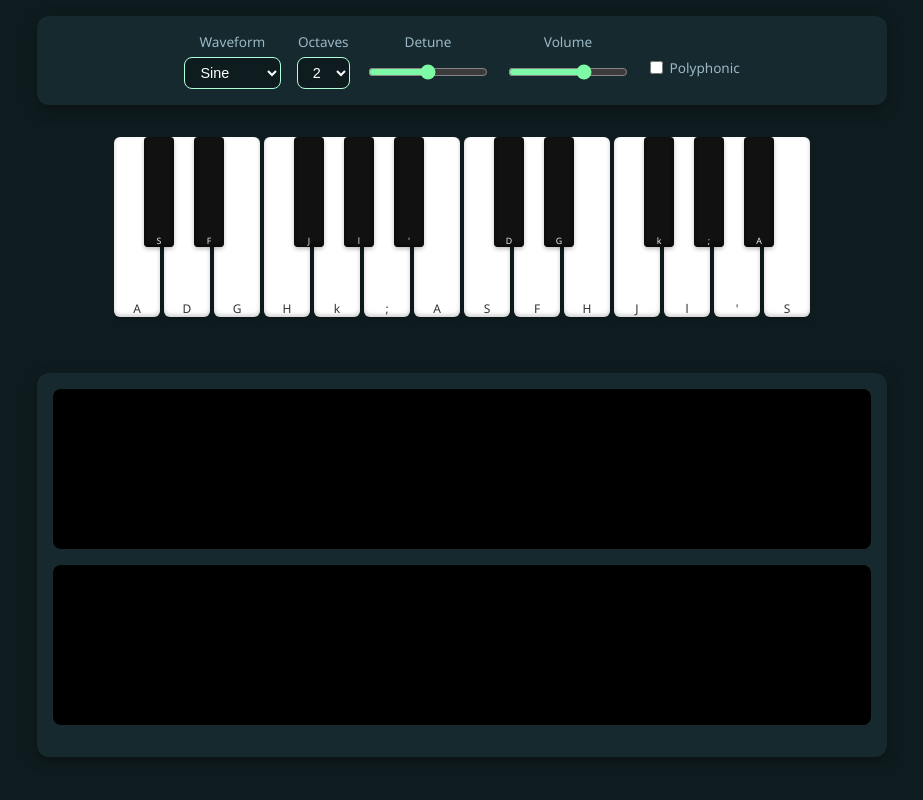
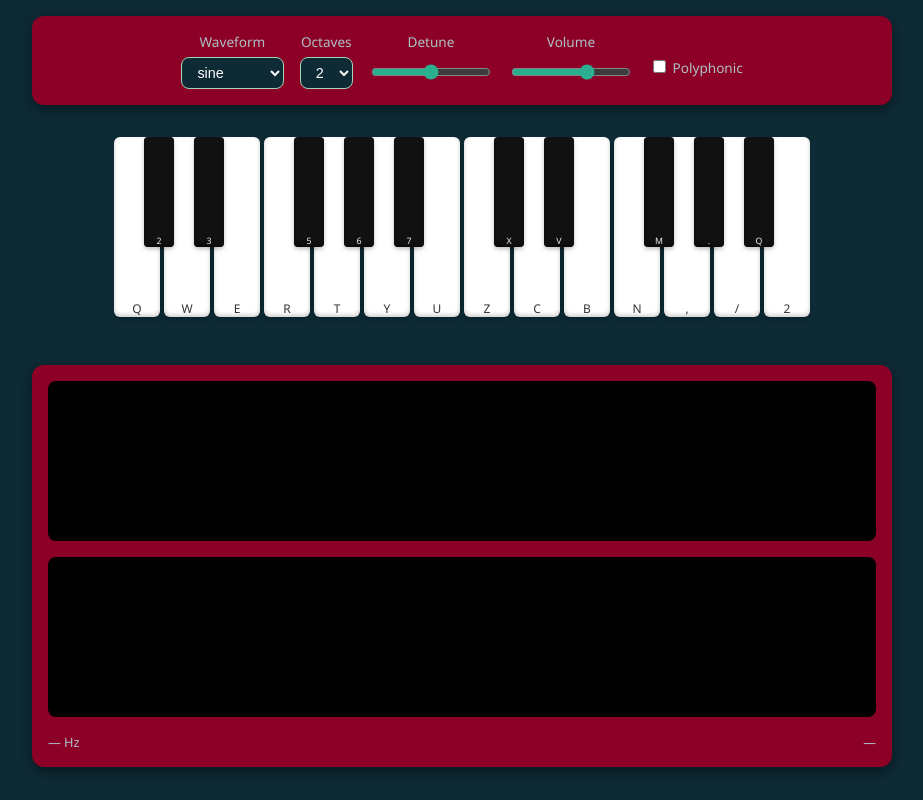
Before and after one commit to LeoBarassi/physics, a website: page keyboard-player.html in a window 1280 px wide. Shown: the whole page, without its empty margins (178-1101 px from the left). Drawn offline with Linux system fonts and the light colour scheme.

Commit message:
Update keyboard-player.html

```diff
--- a/keyboard-player.html
+++ b/keyboard-player.html
@@ -3,335 +3,144 @@
   <head>
     <meta charset="UTF-8" />
     <meta name="viewport" content="width=device-width,initial-scale=1" />
-    <title>Physics of Harmony · Interactive Keyboard</title>
+    <title>Physics of Harmony · Interactive Keyboard</title>
 
-    <!-- ---------------- CSS ---------------- -->
+    <!-- ‑‑‑ Colour Palette ‑‑‑ -->
     <style>
       :root {
-        --primary: #7EF9A6;
-        --accent:  #B1FFDA;
-        --highlight:#F7D774;
-        --warn:    #F76060;
-        --deep:    #14342B;
-        --bg:      #0F1C1F;
-        --panel:   #15292E;
+        --primary:   #2BAF90; /* green line */
+        --bg:        #0D2A35; /* page background */
+        --highlight: #F1A512; /* yellow bars */
+        --warn:      #DD4111; /* red harmonics */
+        --deep:      #8C0027; /* panel */
+        --accent:    #A1D4B1; /* input borders */
         --text-light:#FFFFFF;
-        --text-muted:#9BB8C6;
+        --text-muted:#B0BEC5;
       }
-
-      * { box-sizing: border-box; }
-      body {
-        margin: 0;
-        font-family: "Segoe UI", system-ui, sans-serif;
-        background: var(--bg);
-        color: var(--text-light);
-        display: flex;
-        flex-direction: column;
-        align-items: center;
-        padding: 1rem;
-        min-height: 100vh;
+      *{box-sizing:border-box;}
+      body{
+        margin:0;
+        font-family:"Segoe UI",system-ui,sans-serif;
+        background:var(--bg);
+        color:var(--text-light);
+        display:flex;flex-direction:column;align-items:center;
+        padding:1rem;min-height:100vh;
       }
-
-      #controls {
-        display: flex;
-        flex-wrap: wrap;
-        justify-content: center;
-        gap: 1rem;
-        background: var(--panel);
-        padding: 1rem 1.5rem;
-        border-radius: 12px;
-        box-shadow: 0 4px 14px rgba(0,0,0,.35);
-        max-width: 850px;
-        width: 100%;
-        margin-bottom: 2rem;
-      }
-
-      .control {
-        display: flex;
-        flex-direction: column;
-        align-items: center;
-        font-size: 0.85rem;
-        color: var(--text-muted);
-      }
-
-      .control input,
-      .control select {
-        background: var(--bg);
-        color: var(--text-light);
-        border: 1px solid var(--accent);
-        border-radius: 8px;
-        padding: 0.35rem 0.7rem;
-        font-size: 0.9rem;
-        margin-top: 0.4rem;
-      }
-
-      .control input[type="range"] {
-        width: 120px;
-        accent-color: var(--primary);
-      }
-
-      #keyboard {
-        display: flex;
-        flex-wrap: nowrap;
-        gap: 0.25rem;
-        user-select: none;
-        overflow-x: auto;
-        padding-bottom: 1rem;
-      }
-
-      .white-key {
-        position: relative;
-        width: 46px;
-        height: 180px;
-        background: var(--text-light);
-        border-radius: 6px;
-        box-shadow: inset 0 -2px 4px rgba(0,0,0,.2), 0 2px 4px rgba(0,0,0,.25);
-        display: flex;
-        justify-content: center;
-        align-items: flex-end;
-        font-size: 0.75rem;
-        color: #333;
-      }
-
-      .black-key {
-        position: absolute;
-        left: 30px;
-        top: 0;
-        width: 30px;
-        height: 110px;
-        background: #111;
-        border-radius: 4px;
-        z-index: 2;
-        box-shadow: inset 0 -2px 4px rgba(0,0,0,.5), 0 2px 4px rgba(0,0,0,.25);
-        color: #eee;
-        display: flex;
-        justify-content: center;
-        align-items: flex-end;
-        font-size: 0.55rem;
-      }
-
-      .key-active {
-        background: var(--highlight) !important;
-        color: var(--bg) !important;
-      }
-
-      #vis-wrapper {
-        margin-top: 2.5rem;
-        width: 100%;
-        max-width: 850px;
-        background: var(--panel);
-        padding: 1rem;
-        border-radius: 12px;
-        box-shadow: 0 4px 14px rgba(0,0,0,.4);
-      }
-
-      canvas {
-        width: 100%;
-        height: 160px;
-        background: #000;
-        border-radius: 8px;
-        display: block;
-        margin-bottom: 1rem;
-      }
-
-      @media(max-width:600px){
-        .white-key { width:34px; height:150px; }
-        .black-key { width:22px; left:22px; height:90px; }
-      }
+      /* ========= CONTROLS ========= */
+      #controls{display:flex;flex-wrap:wrap;gap:1rem;justify-content:center;background:var(--deep);padding:1rem 1.5rem;border-radius:12px;box-shadow:0 4px 12px rgba(0,0,0,.4);max-width:860px;width:100%;margin-bottom:2rem}
+      .control{display:flex;flex-direction:column;align-items:center;font-size:.85rem;color:var(--text-muted)}
+      .control input,.control select{background:var(--bg);color:var(--text-light);border:1px solid var(--accent);border-radius:8px;padding:.4rem .7rem;font-size:.9rem;margin-top:.35rem}
+      .control input[type=range]{width:120px;accent-color:var(--primary)}
+      /* ========= KEYBOARD ========= */
+      #keyboard{display:flex;gap:.25rem;overflow-x:auto;user-select:none;padding-bottom:1rem}
+      .white-key{position:relative;width:46px;height:180px;background:#fff;border-radius:6px;box-shadow:inset 0 -2px 4px rgba(0,0,0,.2),0 2px 4px rgba(0,0,0,.25);display:flex;justify-content:center;align-items:flex-end;font-size:.75rem;color:#333}
+      .black-key{position:absolute;left:30px;top:0;width:30px;height:110px;background:#111;border-radius:4px;z-index:2;box-shadow:inset 0 -2px 4px rgba(0,0,0,.5),0 2px 4px rgba(0,0,0,.25);color:#eee;display:flex;justify-content:center;align-items:flex-end;font-size:.55rem}
+      .key-active{background:var(--highlight)!important;color:var(--bg)!important}
+      /* ========= VISUALISER ========= */
+      #vis-wrapper{margin-top:2rem;width:100%;max-width:860px;background:var(--deep);padding:1rem;border-radius:12px;box-shadow:0 4px 12px rgba(0,0,0,.45)}
+      canvas{width:100%;height:160px;background:#000;border-radius:8px;display:block;margin-bottom:1rem}
+      #info{display:flex;justify-content:space-between;font-size:.8rem;color:var(--text-muted)}
+      @media(max-width:620px){.white-key{width:34px;height:150px}.black-key{width:22px;left:22px;height:90px}}
     </style>
   </head>
-
   <body>
-    <!-- -------------- Controls -------------- -->
+    <!-- ========= CONTROLS ========= -->
     <div id="controls">
-      <div class="control">
-        Waveform
-        <select id="waveform">
-          <option value="sine" selected>Sine</option>
-          <option value="square">Square</option>
-          <option value="sawtooth">Saw</option>
-          <option value="triangle">Triangle</option>
-        </select>
-      </div>
-
-      <div class="control">
-        Octaves
-        <select id="octaveSpan">
-          <option value="1">1</option>
-          <option value="2" selected>2</option>
-          <option value="3">3</option>
-        </select>
-      </div>
-
-      <div class="control">
-        Detune
-        <input type="range" id="freqOffset" min="-200" max="200" step="1" value="0" />
-      </div>
-
-      <div class="control">
-        Volume
-        <input type="range" id="masterVol" min="0" max="100" value="70" />
-      </div>
-
-      <div class="control">
-        <label style="margin-top: 1.4rem;">
-          <input type="checkbox" id="polyToggle" /> Polyphonic
-        </label>
-      </div>
+      <div class="control">Waveform<select id="waveform"><option>sine</option><option>square</option><option>sawtooth</option><option>triangle</option></select></div>
+      <div class="control">Octaves<select id="octaveSpan"><option>1</option><option selected>2</option><option>3</option></select></div>
+      <div class="control">Detune<input type="range" id="detune" min="-200" max="200" value="0"></div>
+      <div class="control">Volume<input type="range" id="volume" min="0" max="100" value="70"></div>
+      <div class="control" style="margin-top:1.4rem"><label><input type="checkbox" id="poly"> Polyphonic</label></div>
     </div>
 
-    <!-- -------------- Keyboard -------------- -->
+    <!-- ========= KEYBOARD ========= -->
     <div id="keyboard"></div>
 
-    <!-- -------------- Visualiser -------------- -->
+    <!-- ========= VISUALISER ========= -->
     <section id="vis-wrapper">
-      <canvas id="waveCanvas"></canvas>
+      <canvas id="oscCanvas"></canvas>
       <canvas id="fftCanvas"></canvas>
+      <div id="info"><span id="freqTxt">— Hz</span><span id="noteTxt">—</span></div>
     </section>
 
-    <!-- JavaScript remains mostly unchanged; base sound removed from init -->
     <script>
-      const AC = window.AudioContext || window.webkitAudioContext;
-      const audioCtx = new AC();
-      const masterGain = audioCtx.createGain();
-      masterGain.connect(audioCtx.destination);
-      masterGain.gain.value = 0.7;
+      /* ------- AUDIO SETUP ------- */
+      const AC = window.AudioContext||window.webkitAudioContext;
+      const ctx = new AC();
+      const master = ctx.createGain();
+      master.gain.value=.7;master.connect(ctx.destination);
+      const analyser = ctx.createAnalyser();analyser.fftSize=2048;master.connect(analyser);
 
-      const analyser = audioCtx.createAnalyser();
-      analyser.fftSize = 2048;
-      masterGain.connect(analyser);
+      /* ------- DOM LINKS ------- */
+      const kbEl  = document.getElementById('keyboard');
+      const waveSel=document.getElementById('waveform');
+      const octSel=document.getElementById('octaveSpan');
+      const detune=document.getElementById('detune');
+      const vol=document.getElementById('volume');
+      const poly=document.getElementById('poly');
+      const freqTxt=document.getElementById('freqTxt');
+      const noteTxt=document.getElementById('noteTxt');
 
-      const waveformSel = document.getElementById("waveform");
-      const octaveSel = document.getElementById("octaveSpan");
-      const offsetSlider = document.getElementById("freqOffset");
-      const volSlider = document.getElementById("masterVol");
-      const polyToggle = document.getElementById("polyToggle");
-      const keyboardEl = document.getElementById("keyboard");
+      /* ------- KEY MAPPING (2 oct row) ------- */
+      const physKeys="Q2W3ER5T6Y7U ZXCVBNM,./".replace(/\s/g,'').split(''); // 24 unique
+      const baseNotes=["C","C#","D","D#","E","F","F#","G","G#","A","A#","B"];
+      const map={}; // physical key -> frequency
+      let oscillators={}; let currentFund=null;
 
-      const baseNotes = ["C","C#","D","D#","E","F","F#","G","G#","A","A#","B"];
-      const keyMap = {};
-      let oscillators = {};
-
-      function buildKeyboard(octaves = 2) {
-        keyboardEl.innerHTML = "";
-        const startOct = 4;
-        const labelKeys = "ASDFGHJkl;'".split("");
-        for(let o = 0; o < octaves; o++) {
-          baseNotes.forEach((note, n) => {
-            const midi = 12 * (startOct + o) + n;
-            const freq = 440 * Math.pow(2, (midi - 69) / 12);
-            const label = labelKeys[(o*12 + n)%labelKeys.length];
-            keyMap[label.toUpperCase()] = freq;
-            if (!note.includes("#")) {
-              const white = document.createElement("div");
-              white.className = "white-key key";
-              white.dataset.freq = freq;
-              white.innerHTML = `<span>${label}</span>`;
-              keyboardEl.appendChild(white);
-              if (n+1 < baseNotes.length && baseNotes[n+1].includes("#")) {
-                const black = document.createElement("div");
-                black.className = "black-key key";
-                black.dataset.freq = freq * Math.pow(2, 1/12);
-                black.innerHTML = `<span>${labelKeys[(o*12+n+1)%labelKeys.length]}</span>`;
-                white.appendChild(black);
+      function buildKeyboard(oct=2){kbEl.innerHTML='';Object.keys(map).forEach(k=>delete map[k]);
+        const startOct=4;let p=0;
+        for(let o=0;o<oct;o++){
+          baseNotes.forEach((note,i)=>{
+            const midi=12*(startOct+o)+i;const f=440*Math.pow(2,(midi-69)/12);
+            const phys=physKeys[p%physKeys.length];map[phys.toUpperCase()]=f;
+            if(!note.includes('#')){
+              const w=document.createElement('div');w.className='white-key key';w.dataset.freq=f;w.innerHTML=`<span>${phys}</span>`;kbEl.appendChild(w);
+              if(i+1<12&&baseNotes[i+1].includes('#')){
+                const b=document.createElement('div');b.className='black-key key';b.dataset.freq=f*Math.pow(2,1/12);b.innerHTML=`<span>${physKeys[(p+1)%physKeys.length]}</span>`;w.appendChild(b);
               }
             }
+            p++;
           });
         }
       }
+      buildKeyboard(2);
+      octSel.onchange=()=>buildKeyboard(parseInt(octSel.value));
 
-      buildKeyboard(2);
-      octaveSel.addEventListener("change", () => buildKeyboard(parseInt(octaveSel.value, 10)));
+      /* ------- UTIL ------- */
+      function play(freq,el){if(!poly.checked){stopAll();}
+        const osc=ctx.createOscillator();osc.type=waveSel.value;osc.frequency.value=freq+Number(detune.value);
+        osc.connect(master);osc.start();osc.onended=()=>el.classList.remove('key-active');
+        oscillators[freq]=osc;el.classList.add('key-active');currentFund=freq;freqTxt.textContent=freq.toFixed(1)+' Hz';noteTxt.textContent=noteFromFreq(freq);
+      }
+      function stop(freq){if(oscillators[freq]){oscillators[freq].stop();delete oscillators[freq];}}
+      function stopAll(){Object.values(oscillators).forEach(o=>o.stop());oscillators={};document.querySelectorAll('.key-active').forEach(k=>k.classList.remove('key-active'));currentFund=null;}
+      function noteFromFreq(f){const n=Math.round(12*Math.log2(f/440))+69;return baseNotes[n%12]+Math.floor(n/12-1);} // crude
 
-      function createOsc(freq) {
-        const osc = audioCtx.createOscillator();
-        osc.type = waveformSel.value;
-        osc.frequency.setValueAtTime(freq + Number(offsetSlider.value), audioCtx.currentTime);
-        osc.connect(masterGain);
-        osc.start();
-        return osc;
-      }
+      /* ------- POINTER EVENTS ------- */
+      kbEl.addEventListener('mousedown',e=>{if(e.target.classList.contains('key'))play(+e.target.dataset.freq,e.target);});
+      window.addEventListener('mouseup',()=>{if(!poly.checked)stopAll();});
+      /* ------- KEYBOARD EVENTS ------- */
+      document.addEventListener('keydown',e=>{const f=map[e.key.toUpperCase()];if(f&&!e.repeat){const el=[...document.querySelectorAll('.key')].find(k=>+k.dataset.freq===f);play(f,el);}});
+      document.addEventListener('keyup',e=>{const f=map[e.key.toUpperCase()];if(f&&!poly.checked)stop(f);});
 
-      function noteOn(freq, keyEl) {
-        if (!polyToggle.checked) {
-          Object.values(oscillators).forEach(o => o.stop());
-          oscillators = {};
-          document.querySelectorAll(".key-active").forEach(k => k.classList.remove("key-active"));
-        }
-        const osc = createOsc(freq);
-        keyEl.classList.add("key-active");
-        osc.onended = () => keyEl.classList.remove("key-active");
-        oscillators[freq] = osc;
-      }
+      /* ------- CONTROL BINDINGS ------- */
+      vol.oninput=()=>master.gain.value=vol.value/100;waveSel.onchange=()=>Object.values(oscillators).forEach(o=>o.type=waveSel.value);
 
-      function noteOff(freq) {
-        if (oscillators[freq]) {
-          oscillators[freq].stop();
-          delete oscillators[freq];
-        }
-      }
+      /* ------- VISUALISERS ------- */
+      const oscCtx=document.getElementById('oscCanvas').getContext('2d');
+      const fftCtx=document.getElementById('fftCanvas').getContext('2d');
 
-      keyboardEl.addEventListener("mousedown", e => {
-        if (e.target.classList.contains("key")) {
-          const freq = Number(e.target.dataset.freq);
-          noteOn(freq, e.target);
-        }
-      });
-      window.addEventListener("mouseup", () => {
-        if (!polyToggle.checked) {
-          Object.values(oscillators).forEach(o => o.stop());
-          oscillators = {};
-          document.querySelectorAll(".key-active").forEach(k => k.classList.remove("key-active"));
-        }
-      });
+      function draw(){requestAnimationFrame(draw);
+        const timeData=new Uint8Array(analyser.fftSize);analyser.getByteTimeDomainData(timeData);
+        oscCtx.clearRect(0,0,oscCtx.canvas.width,oscCtx.canvas.height);
+        oscCtx.beginPath();for(let i=0;i<timeData.length;i++){const x=i/timeData.length*oscCtx.canvas.width;const y=timeData[i]/255*oscCtx.canvas.height;i?oscCtx.lineTo(x,y):oscCtx.moveTo(x,y);}oscCtx.strokeStyle='var(--primary)';oscCtx.lineWidth=1.5;oscCtx.stroke();
 
-      document.addEventListener("keydown", e => {
-        const freq = keyMap[e.key.toUpperCase()];
-        if (freq && !e.repeat) {
-          const keyEl = [...document.querySelectorAll(".key")].find(k => Number(k.dataset.freq) === freq);
-          if (keyEl) noteOn(freq, keyEl);
-        }
-      });
-      document.addEventListener("keyup", e => {
-        const freq = keyMap[e.key.toUpperCase()];
-        if (freq) noteOff(freq);
-      });
-
-      volSlider.addEventListener("input", () => {
-        masterGain.gain.value = volSlider.value / 100;
-      });
-
-      waveformSel.addEventListener("change", () => {
-        Object.values(oscillators).forEach(o => o.type = waveformSel.value);
-      });
-
-      const waveCtx = document.getElementById("waveCanvas").getContext("2d");
-      const fftCtx = document.getElementById("fftCanvas").getContext("2d");
-
-      function draw() {
-        requestAnimationFrame(draw);
-        const timeData = new Uint8Array(analyser.fftSize);
-        analyser.getByteTimeDomainData(timeData);
-        waveCtx.clearRect(0,0,waveCtx.canvas.width,waveCtx.canvas.height);
-        waveCtx.beginPath();
-        for (let i = 0; i < timeData.length; i++) {
-          const x = i / timeData.length * waveCtx.canvas.width;
-          const y = timeData[i] / 255 * waveCtx.canvas.height;
-          i === 0 ? waveCtx.moveTo(x, y) : waveCtx.lineTo(x, y);
-        }
-        waveCtx.strokeStyle = "var(--primary)";
-        waveCtx.lineWidth = 1.5;
-        waveCtx.stroke();
-
-        const freqData = new Uint8Array(analyser.frequencyBinCount);
-        analyser.getByteFrequencyData(freqData);
+        const freqData=new Uint8Array(analyser.frequencyBinCount);analyser.getByteFrequencyData(freqData);
         fftCtx.clearRect(0,0,fftCtx.canvas.width,fftCtx.canvas.height);
-        const barW = fftCtx.canvas.width / freqData.length;
-        for (let i = 0; i < freqData.length; i++) {
-          const barH = freqData[i];
-          fftCtx.fillStyle = "var(--highlight)";
-          fftCtx.fillRect(i * barW, fftCtx.canvas.height - barH, barW * 0.8, barH);
-        }
+        const barW=fftCtx.canvas.width/freqData.length;
+        for(let i=0;i<freqData.length;i++){const h=freqData[i];fftCtx.fillStyle='var(--highlight)';fftCtx.fillRect(i*barW,fftCtx.canvas.height-h,barW*.85,h);}
+        // harmonic overlays (red) if single fundamental
+        if(currentFund){const hzPerBin=ctx.sampleRate/2/freqData.length;for(let h=2;h<=6;h++){const idx=Math.round(currentFund*h/hzPerBin);if(idx<freqData.length){const x=idx*barW;fftCtx.strokeStyle='var(--warn)';fftCtx.beginPath();fftCtx.moveTo(x,0);fftCtx.lineTo(x,fftCtx.canvas.height);fftCtx.stroke();}}}
       }
       draw();
     </script>
```
